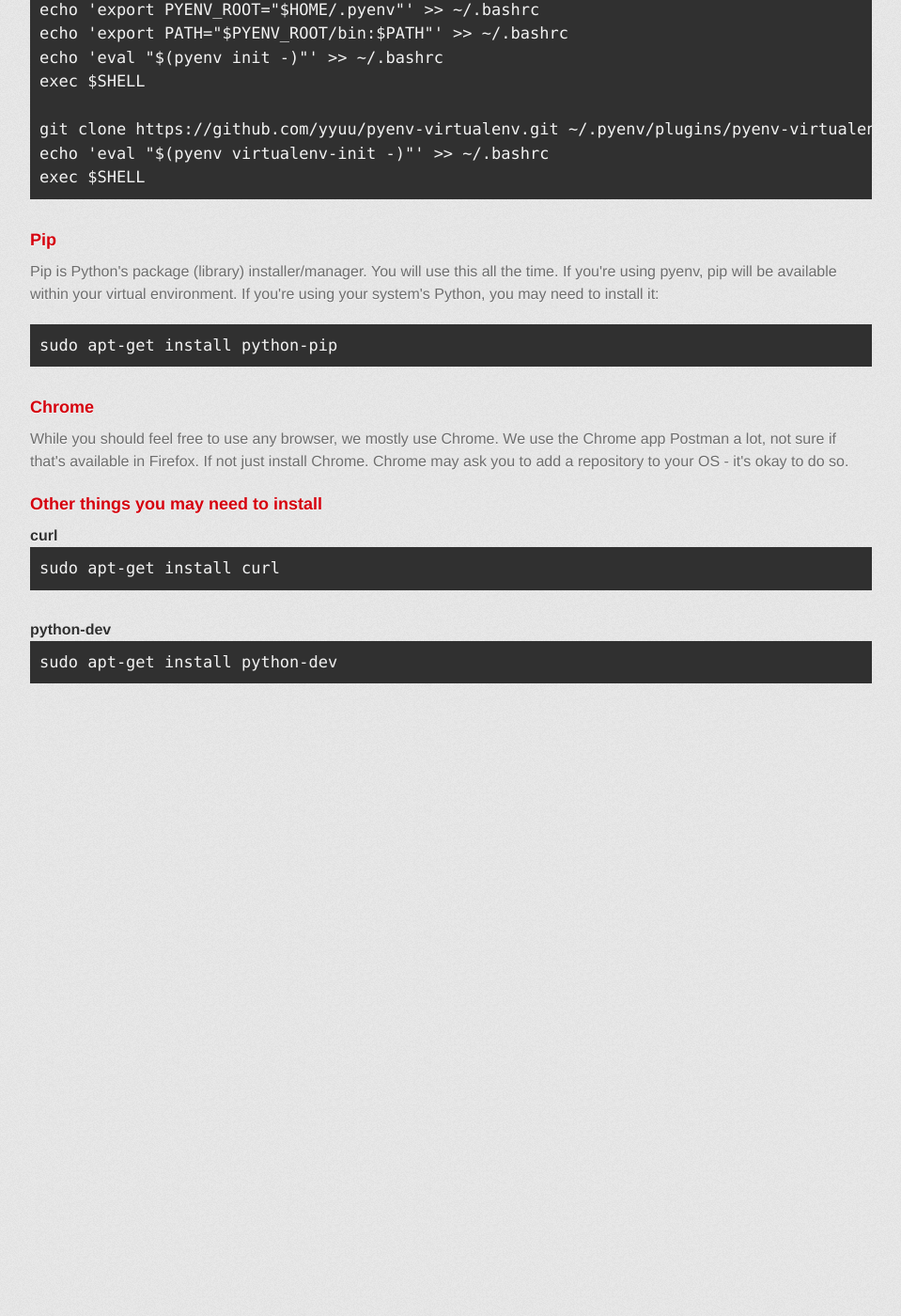
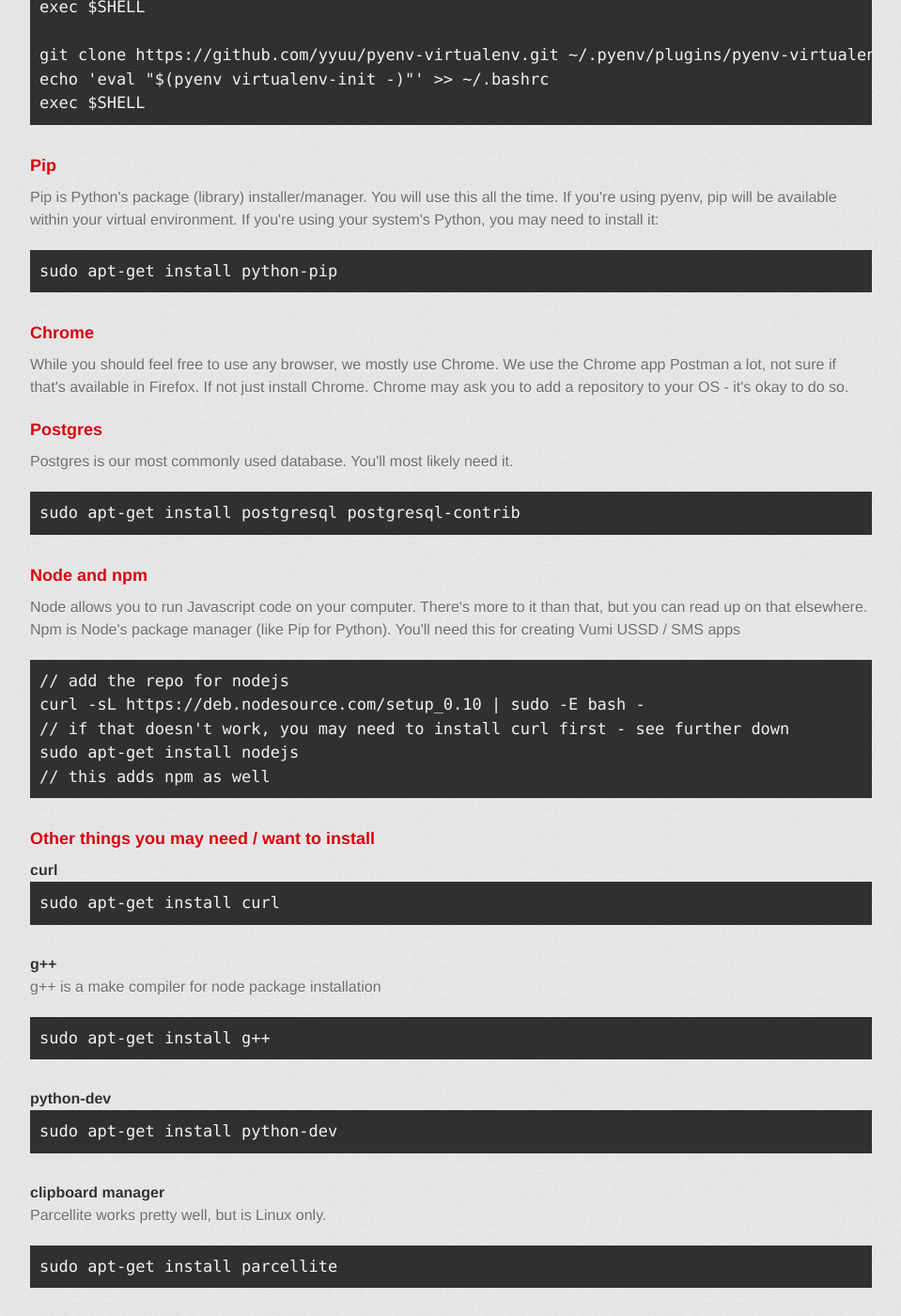
Before and after one commit to westerncapelabs/westerncapelabs.github.io, a Jekyll site: the page built from waysofworking/systemsetup.html, in a window 1280 px wide and 1400 px high, scrolled down 1773 px. Shown: the whole window at 94% size, without its empty margins (160-1119 px from the left). Built offline with Jekyll 4.4.1, drawn with Linux system fonts in a browser that asks for light colours; some web fonts are replaced; Markdown is read by kramdown in place of the engine named in the settings; before the commit the page ends 2530 px from its top, so only the background shows below that; some of the changed text lies outside the part shown.

Commit message:
style updates

```diff
--- a/waysofworking/systemsetup.html
+++ b/waysofworking/systemsetup.html
@@ -28,7 +27,7 @@
 git config --global user.email youremail
 </code></pre>
 
-    <p>You can read up on setting up SSH Authentication, but to get started quickly you can just use HTTPS Authentication. However, to prevent having to enter your username and password every time, use a credential helper to set how often you get password-prompted to every 24 hours (86400 seconds)</p>
+    <p>You can read up on setting up <a href="https://help.github.com/articles/set-up-git/">SSH Authentication</a>, but to get started quickly you can just use HTTPS Authentication. However, to prevent having to enter your username and password every time, use a credential helper to set how often you get password-prompted to every 24 hours (86400 seconds)</p>
 
 <pre><code>git config --global credential.helper cache
 git config --global credential.helper 'cache --timeout=86400'
@@ -82,20 +81,44 @@
 
 
 <h3>Chrome</h3>
-
     <p>While you should feel free to use any browser, we mostly use Chrome. We use the Chrome app Postman a lot, not sure if that's available in Firefox. If not just install Chrome. Chrome may ask you to add a repository to your OS - it's okay to do so.</p>
 
 
-<h3>Other things you may need to install</h3>
+<h3>Postgres</h3>
+    <p>Postgres is our most commonly used database. You'll most likely need it.</p>
+<pre><code>sudo apt-get install postgresql postgresql-contrib</code></pre>
 
-    <h4>curl</h4>
 
+<h3>Node and npm</h3>
+    <p>Node allows you to run Javascript code on your computer. There's more to it than that, but you can read up on that elsewhere. Npm is Node's package manager (like Pip for Python). You'll need this for creating Vumi USSD / SMS apps</p>
+
+<pre><code>// add the repo for nodejs
+curl -sL https://deb.nodesource.com/setup_0.10 | sudo -E bash -
+// if that doesn't work, you may need to install curl first - see further down
+sudo apt-get install nodejs
+// this adds npm as well
+</code></pre>
+
+
+<h3>Other things you may need / want to install</h3>
+
+<h4>curl</h4>
 <pre><code>sudo apt-get install curl
 </code></pre>
 
-    <h4>python-dev</h4>
+<h4>g++</h4>
+<p>g++ is a make compiler for node package installation</p>
+<pre><code>sudo apt-get install g++</code></pre>
 
+<h4>python-dev</h4>
 <pre><code>sudo apt-get install python-dev
 </code></pre>
 
+<h4>clipboard manager</h4>
+<p>Parcellite works pretty well, but is Linux only.</p>
+<pre><code>sudo apt-get install parcellite
+</code></pre>
+
+
+
 </section>
```
Also changed, not shown: other parts of waysofworking/systemsetup.html (+1 -2 lines).
